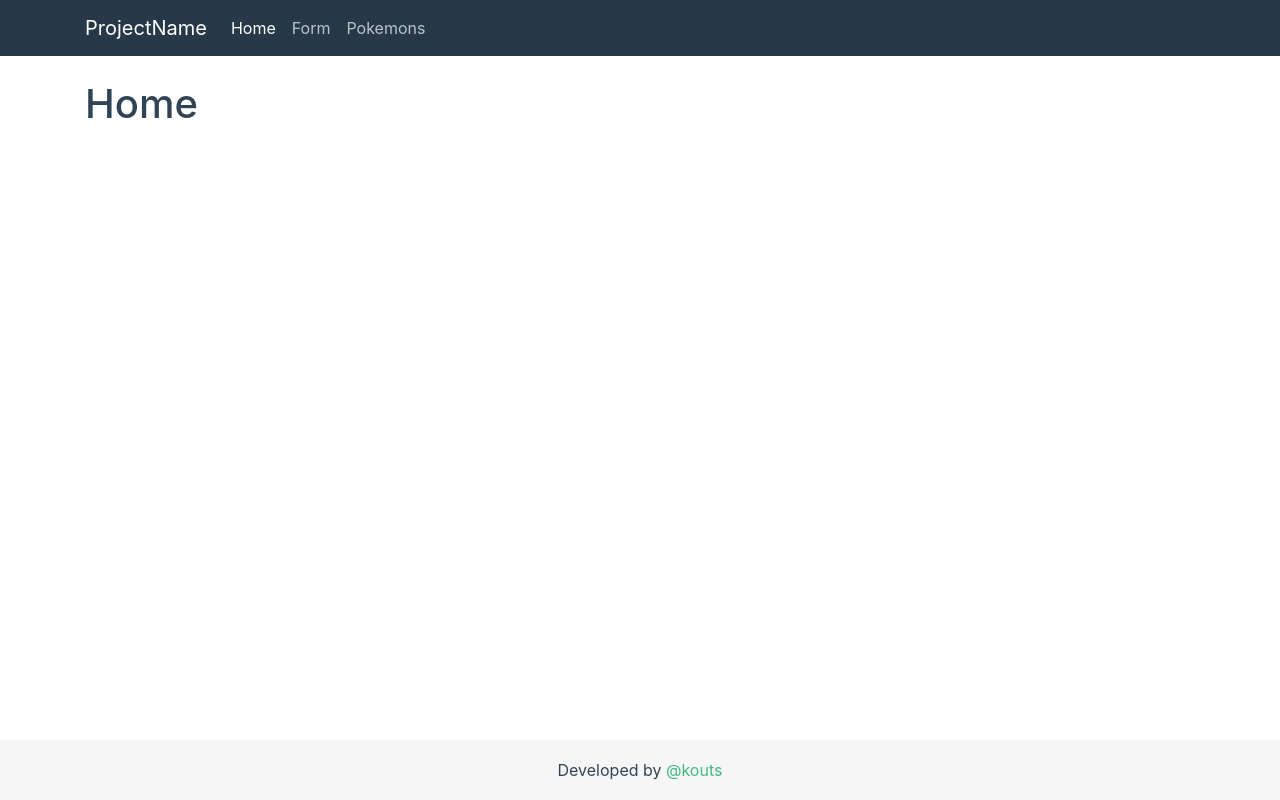
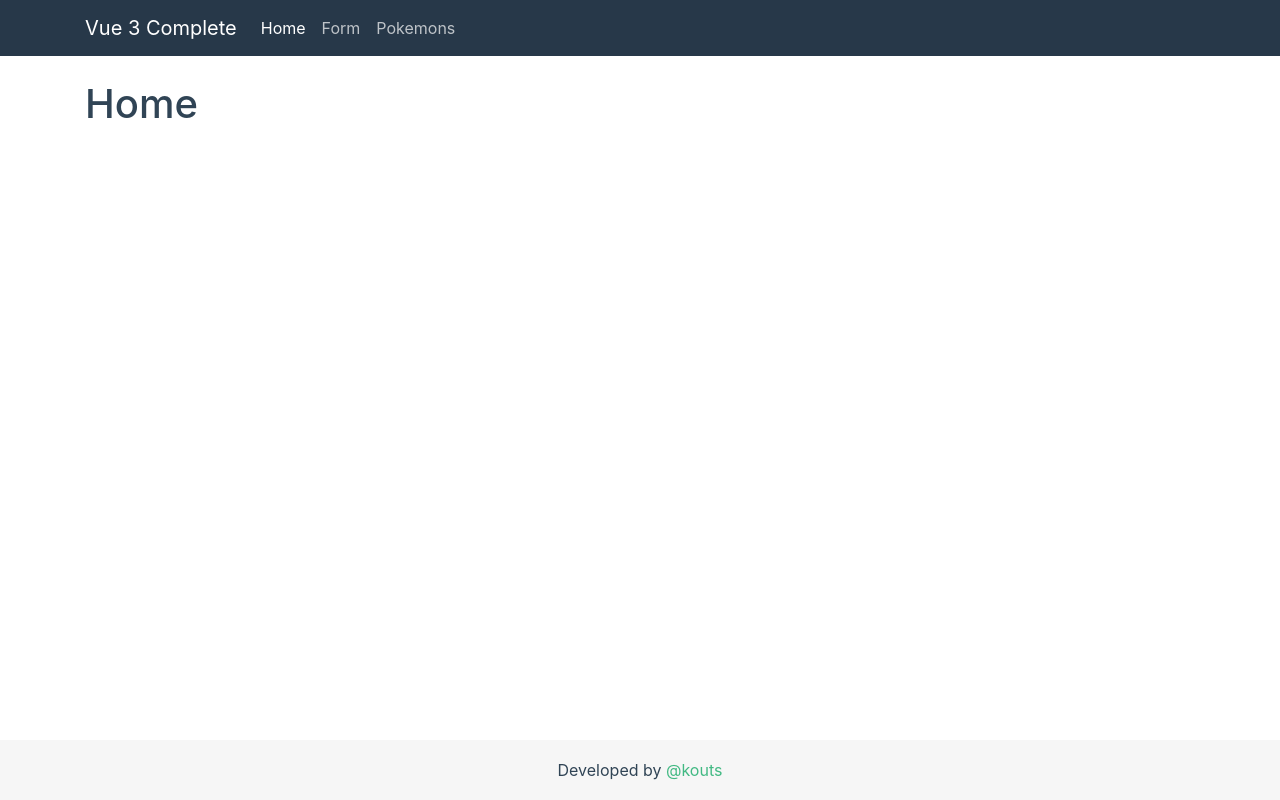
Before and after one commit to kouts/vue3-complete, a Vue app: page /#/ in a window 1280 px wide. Built offline with nearby package versions, Linux system fonts and the light colour scheme.

Commit message:
Updated project name

```diff
--- a/src/layouts/default/DefaultNav.vue
+++ b/src/layouts/default/DefaultNav.vue
@@ -1,7 +1,7 @@
 <template>
   <nav class="navbar navbar-expand-md navbar-dark bg-dark fixed-top">
     <div class="container">
-      <router-link to="/" class="navbar-brand" @click="collapseNavbar">ProjectName</router-link>
+      <router-link to="/" class="navbar-brand" @click="collapseNavbar">Vue 3 Complete</router-link>
       <button
         :class="['navbar-toggler', !navbarExpanded && 'collapsed']"
         type="button"
```
